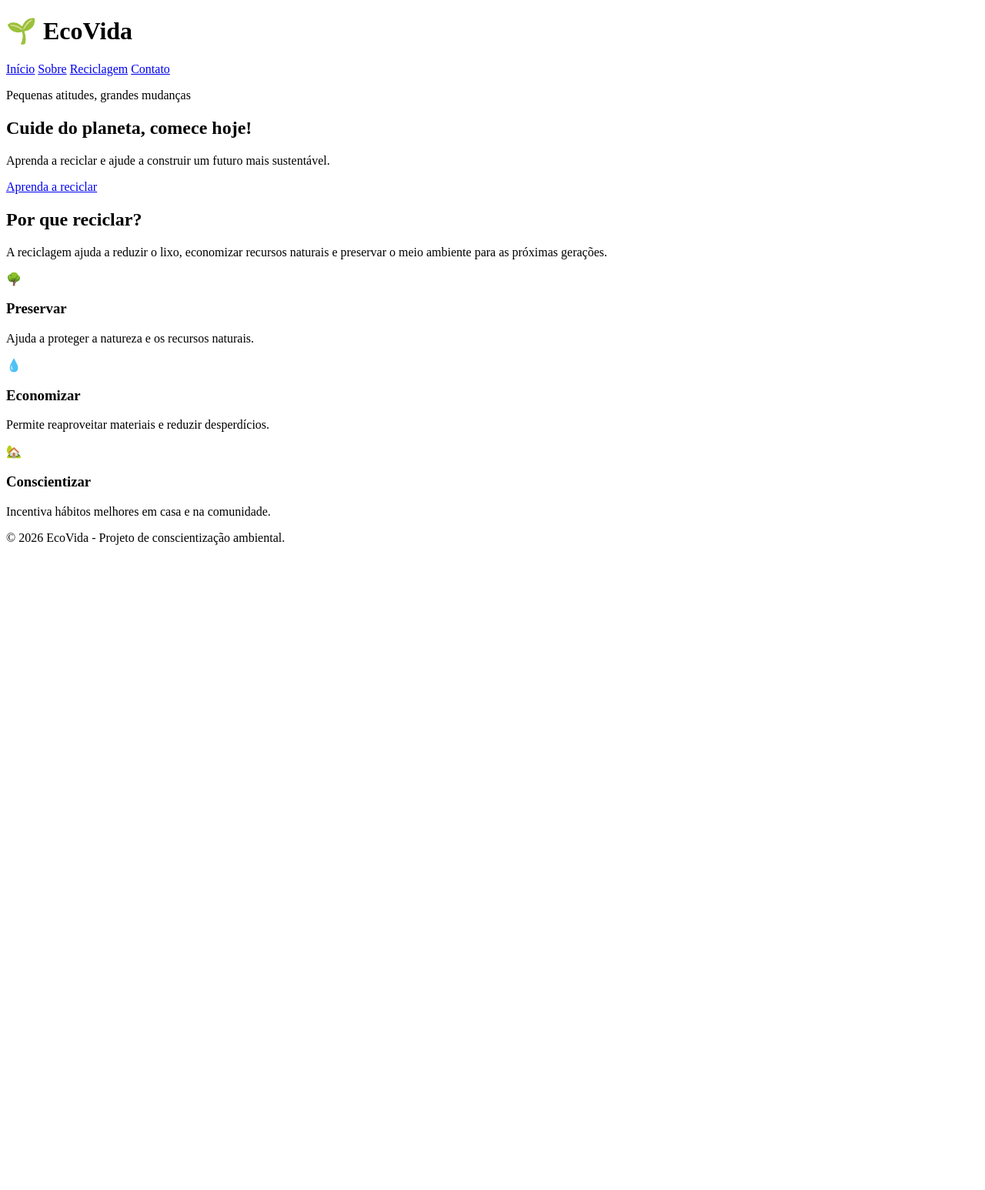
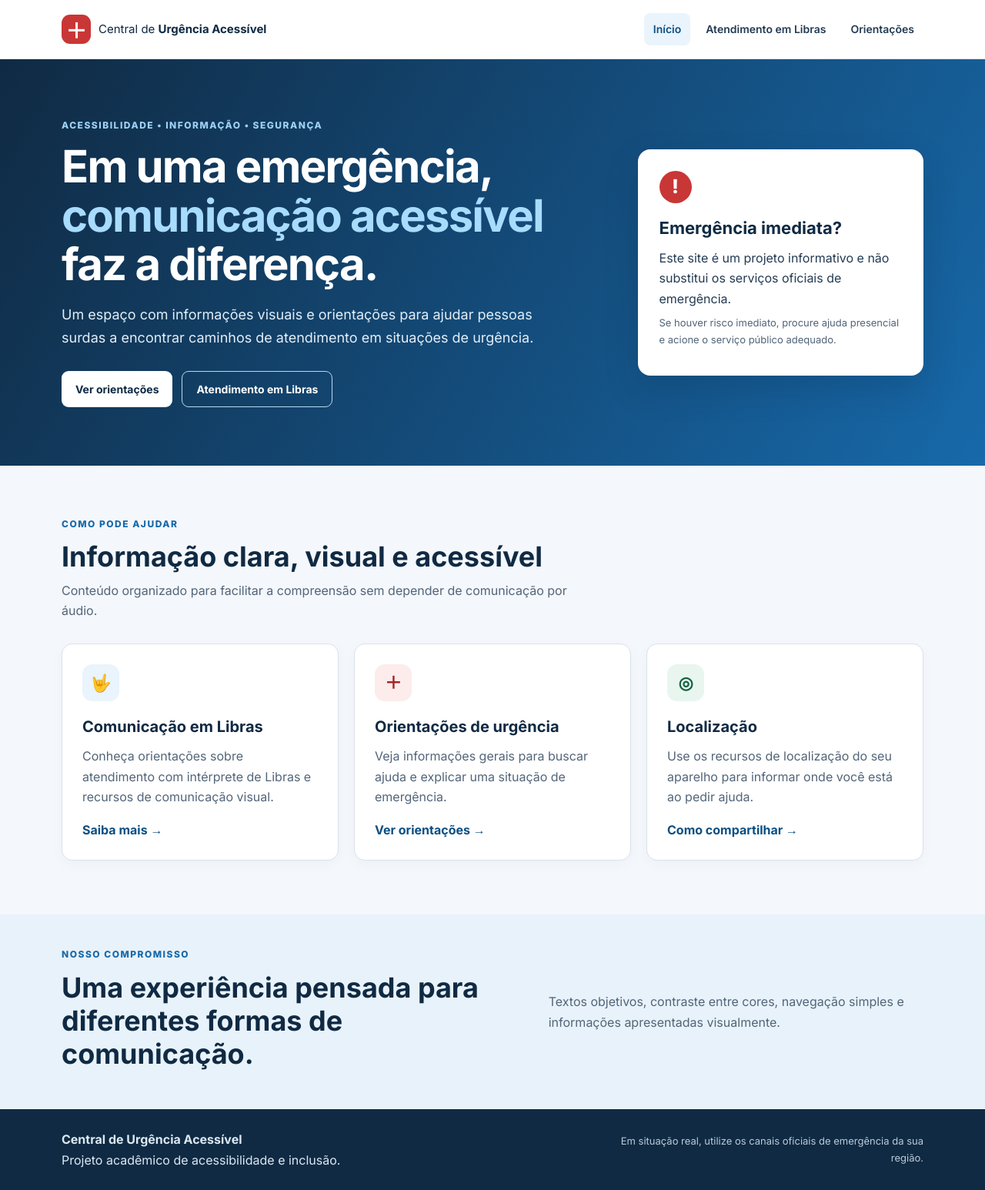
Before and after one commit to dalmolin34/central-de-urgencia-acessivel, a plain HTML site: page index.html in a window 1280 px wide. Shown: the whole page at 77% size. Before the commit the page ends 800 px from the top, so only its background shows below. Drawn offline with Linux system fonts and the light colour scheme; files that its build step writes are made by us from their sources.

Commit message:
Atualização do projeto - Sprint 2
Adicionadas páginas de Libras e orientações de emergência, melhorias de acessibilidade e atualização do README.

```diff
--- a/index.html
+++ b/index.html
@@ -3,43 +3,91 @@
 <head>
   <meta charset="UTF-8">
   <meta name="viewport" content="width=device-width, initial-scale=1.0">
-  <title>EcoVida | Início</title>
+  <meta name="description" content="Central de Urgência Acessível: informações visuais para facilitar o acesso de pessoas surdas aos serviços de emergência.">
+  <title>Central de Urgência Acessível</title>
   <link rel="stylesheet" href="css/style.css">
 </head>
 <body>
-  <header class="topo">
-    <div class="container cabecalho">
-      <h1>🌱 EcoVida</h1>
-      <nav aria-label="Menu principal">
-        <a href="index.html" aria-current="page">Início</a>
-        <a href="sobre.html">Sobre</a>
-        <a href="reciclagem.html">Reciclagem</a>
-        <a href="contato.html">Contato</a>
+  <a class="skip-link" href="#conteudo">Pular para o conteúdo</a>
+  <header class="site-header">
+    <div class="container header-inner">
+      <a class="brand" href="index.html" aria-label="Central de Urgência Acessível - página inicial">
+        <span class="brand-mark" aria-hidden="true">＋</span>
+        <span>Central de <strong>Urgência Acessível</strong></span>
+      </a>
+      <nav aria-label="Navegação principal">
+        <a class="active" href="index.html">Início</a>
+        <a href="libras.html">Atendimento em Libras</a>
+        <a href="orientacoes.html">Orientações</a>
       </nav>
     </div>
   </header>
 
-  <main>
-    <section class="banner">
-      <div class="container">
-        <p class="destaque-menor">Pequenas atitudes, grandes mudanças</p>
-        <h2>Cuide do planeta, comece hoje!</h2>
-        <p>Aprenda a reciclar e ajude a construir um futuro mais sustentável.</p>
-        <a class="botao" href="reciclagem.html">Aprenda a reciclar</a>
+  <main id="conteudo">
+    <section class="hero">
+      <div class="container hero-grid">
+        <div>
+          <p class="eyebrow">ACESSIBILIDADE • INFORMAÇÃO • SEGURANÇA</p>
+          <h1>Em uma emergência, <span>comunicação acessível</span> faz a diferença.</h1>
+          <p class="hero-text">Um espaço com informações visuais e orientações para ajudar pessoas surdas a encontrar caminhos de atendimento em situações de urgência.</p>
+          <div class="hero-actions">
+            <a class="button button-light" href="orientacoes.html">Ver orientações</a>
+            <a class="button button-outline" href="libras.html">Atendimento em Libras</a>
+          </div>
+        </div>
+        <aside class="notice-card" aria-label="Aviso importante">
+          <span class="notice-icon" aria-hidden="true">!</span>
+          <h2>Emergência imediata?</h2>
+          <p>Este site é um projeto informativo e não substitui os serviços oficiais de emergência.</p>
+          <p class="small">Se houver risco imediato, procure ajuda presencial e acione o serviço público adequado.</p>
+        </aside>
       </div>
     </section>
 
-    <section class="container secao">
-      <h2>Por que reciclar?</h2>
-      <p class="introducao">A reciclagem ajuda a reduzir o lixo, economizar recursos naturais e preservar o meio ambiente para as próximas gerações.</p>
-      <div class="grade">
-        <article class="cartao"><span class="icone">🌳</span><h3>Preservar</h3><p>Ajuda a proteger a natureza e os recursos naturais.</p></article>
-        <article class="cartao"><span class="icone">💧</span><h3>Economizar</h3><p>Permite reaproveitar materiais e reduzir desperdícios.</p></article>
-        <article class="cartao"><span class="icone">🏡</span><h3>Conscientizar</h3><p>Incentiva hábitos melhores em casa e na comunidade.</p></article>
+    <section class="container section">
+      <div class="section-heading">
+        <p class="eyebrow">COMO PODE AJUDAR</p>
+        <h2>Informação clara, visual e acessível</h2>
+        <p>Conteúdo organizado para facilitar a compreensão sem depender de comunicação por áudio.</p>
+      </div>
+      <div class="cards">
+        <article class="info-card">
+          <div class="card-icon blue" aria-hidden="true">🤟</div>
+          <h3>Comunicação em Libras</h3>
+          <p>Conheça orientações sobre atendimento com intérprete de Libras e recursos de comunicação visual.</p>
+          <a class="text-link" href="libras.html">Saiba mais →</a>
+        </article>
+        <article class="info-card">
+          <div class="card-icon red" aria-hidden="true">＋</div>
+          <h3>Orientações de urgência</h3>
+          <p>Veja informações gerais para buscar ajuda e explicar uma situação de emergência.</p>
+          <a class="text-link" href="orientacoes.html">Ver orientações →</a>
+        </article>
+        <article class="info-card">
+          <div class="card-icon green" aria-hidden="true">◎</div>
+          <h3>Localização</h3>
+          <p>Use os recursos de localização do seu aparelho para informar onde você está ao pedir ajuda.</p>
+          <a class="text-link" href="orientacoes.html#localizacao">Como compartilhar →</a>
+        </article>
+      </div>
+    </section>
+
+    <section class="access-strip">
+      <div class="container access-inner">
+        <div>
+          <p class="eyebrow">NOSSO COMPROMISSO</p>
+          <h2>Uma experiência pensada para diferentes formas de comunicação.</h2>
+        </div>
+        <p>Textos objetivos, contraste entre cores, navegação simples e informações apresentadas visualmente.</p>
       </div>
     </section>
   </main>
 
-  <footer><p>© 2026 EcoVida - Projeto de conscientização ambiental.</p></footer>
+  <footer class="site-footer">
+    <div class="container footer-inner">
+      <p><strong>Central de Urgência Acessível</strong><br>Projeto acadêmico de acessibilidade e inclusão.</p>
+      <p class="footer-note">Em situação real, utilize os canais oficiais de emergência da sua região.</p>
+    </div>
+  </footer>
 </body>
 </html>
--- /dev/null
+++ b/settings.json
@@ -0,0 +1,3 @@
+{
+    "livePreview.defaultPreviewPath": "/libras.html"
+}
--- /dev/null
+++ b/style.css
@@ -0,0 +1,127 @@
+@import url('https://fonts.googleapis.com/css2?family=Inter:wght@400;500;600;700;800&display=swap');
+
+:root {
+  --navy: #102a43;
+  --blue: #1769aa;
+  --blue-dark: #0b4f83;
+  --blue-light: #eaf4fc;
+  --red: #c93636;
+  --green: #18794e;
+  --ink: #243b53;
+  --muted: #526579;
+  --surface: #ffffff;
+  --background: #f4f7fb;
+  --border: #d8e2ec;
+  --focus: #ffbf47;
+}
+
+* { box-sizing: border-box; }
+html { scroll-behavior: smooth; }
+body {
+  margin: 0;
+  color: var(--ink);
+  background: var(--background);
+  font-family: Inter, Arial, sans-serif;
+  line-height: 1.65;
+}
+a { color: var(--blue-dark); }
+a:focus-visible, button:focus-visible {
+  outline: 3px solid var(--focus);
+  outline-offset: 3px;
+}
+.container { width: min(1120px, calc(100% - 40px)); margin: 0 auto; }
+.skip-link {
+  position: absolute; left: -9999px; top: 8px; z-index: 10;
+  background: #fff; color: var(--navy); padding: 10px 14px; border-radius: 8px;
+}
+.skip-link:focus { left: 12px; }
+.site-header { background: var(--surface); border-bottom: 1px solid var(--border); }
+.header-inner {
+  min-height: 76px; display: flex; align-items: center;
+  justify-content: space-between; gap: 24px;
+}
+.brand { display: flex; align-items: center; gap: 10px; text-decoration: none; color: var(--navy); font-size: 15px; }
+.brand-mark {
+  display: grid; place-items: center; width: 38px; height: 38px;
+  border-radius: 11px; color: white; background: var(--red); font-size: 27px; font-weight: 800;
+}
+nav { display: flex; flex-wrap: wrap; gap: 8px; }
+nav a { text-decoration: none; color: var(--ink); padding: 9px 12px; border-radius: 8px; font-size: 14px; font-weight: 600; }
+nav a:hover, nav a.active { color: var(--blue-dark); background: var(--blue-light); }
+.hero { color: white; background: linear-gradient(120deg, #102a43, #1769aa); padding: 76px 0; }
+.hero-grid { display: grid; grid-template-columns: 1.5fr .8fr; align-items: center; gap: 52px; }
+.eyebrow { margin: 0 0 12px; color: #9ed2f5; font-size: 12px; font-weight: 800; letter-spacing: 1.5px; }
+h1, h2, h3, p { margin-top: 0; }
+h1 { max-width: 760px; margin-bottom: 18px; font-size: clamp(36px, 5vw, 58px); line-height: 1.1; letter-spacing: -1.8px; }
+h1 span { color: #a8dcff; }
+.hero-text { max-width: 650px; color: #e3eff8; font-size: 18px; }
+.hero-actions { display: flex; flex-wrap: wrap; gap: 12px; margin-top: 28px; }
+.button {
+  display: inline-flex; align-items: center; justify-content: center;
+  min-height: 46px; padding: 11px 18px; border-radius: 9px;
+  text-decoration: none; font-weight: 700; font-size: 14px;
+}
+.button-light { color: var(--navy); background: white; }
+.button-outline { color: white; border: 1px solid #b9d9ef; }
+.button-primary { color: white; background: var(--blue); }
+.button:hover { filter: brightness(.96); transform: translateY(-1px); }
+.notice-card { padding: 28px; border-radius: 16px; color: var(--ink); background: white; box-shadow: 0 18px 45px #071d332b; }
+.notice-card h2 { margin: 14px 0 8px; color: var(--navy); font-size: 22px; }
+.notice-card p { margin-bottom: 8px; }
+.notice-icon { display: grid; place-items: center; width: 42px; height: 42px; border-radius: 50%; color: white; background: var(--red); font-size: 25px; font-weight: 800; }
+.small { color: var(--muted); font-size: 13px; }
+.section { padding-top: 66px; padding-bottom: 70px; }
+.section-heading { max-width: 700px; margin-bottom: 30px; }
+.section-heading .eyebrow, .page-hero .eyebrow { color: var(--blue); }
+.section-heading h2, .access-inner h2 { margin-bottom: 8px; color: var(--navy); font-size: clamp(27px, 3vw, 36px); line-height: 1.2; }
+.section-heading p { color: var(--muted); }
+.cards { display: grid; grid-template-columns: repeat(3, 1fr); gap: 20px; }
+.info-card, .content-panel {
+  padding: 26px; border: 1px solid var(--border); border-radius: 14px;
+  background: var(--surface); box-shadow: 0 5px 18px #102a4308;
+}
+.info-card h3, .info-card h2 { margin: 17px 0 8px; color: var(--navy); font-size: 20px; }
+.info-card p { color: var(--muted); }
+.card-icon { display: grid; place-items: center; width: 48px; height: 48px; border-radius: 13px; font-size: 22px; font-weight: 800; }
+.card-icon.blue { color: var(--blue-dark); background: var(--blue-light); }
+.card-icon.red { color: #a52323; background: #fdecec; }
+.card-icon.green { color: #146342; background: #e8f6ef; }
+.text-link { text-decoration: none; font-weight: 700; }
+.access-strip { padding: 42px 0; background: #e8f2fa; }
+.access-inner { display: grid; grid-template-columns: 1.2fr 1fr; gap: 48px; align-items: center; }
+.access-inner .eyebrow { color: var(--blue); }
+.access-inner p:last-child { margin: 0; color: var(--muted); }
+.site-footer { padding: 26px 0; color: #dbe8f2; background: var(--navy); }
+.footer-inner { display: flex; justify-content: space-between; gap: 24px; align-items: center; }
+.footer-inner p { margin: 0; }
+.footer-note { max-width: 430px; color: #b9cbd9; font-size: 13px; text-align: right; }
+.page-hero { padding: 58px 0; background: #e8f2fa; }
+.page-hero h1 { color: var(--navy); font-size: clamp(34px, 4vw, 48px); }
+.page-hero h1 span { color: var(--blue); }
+.page-hero p:last-child { max-width: 700px; margin-bottom: 0; color: var(--muted); font-size: 17px; }
+.narrow { max-width: 900px; }
+.content-panel h2, .callout h2 { color: var(--navy); font-size: 23px; }
+.steps { padding-left: 24px; }
+.steps li { padding: 0 0 15px 8px; }
+.steps li::marker { color: var(--blue); font-weight: 800; }
+.steps p { margin: 5px 0 0; color: var(--muted); }
+.callout { margin: 22px 0; padding: 23px 26px; border-left: 5px solid var(--blue); border-radius: 10px; background: var(--blue-light); }
+.callout p { margin-bottom: 0; }
+.callout.warning { border-left-color: var(--red); background: #fff1f1; }
+.guidance-cards { margin-bottom: 24px; }
+.location-panel ul { padding-left: 22px; }
+.location-panel li { padding: 4px 0; }
+@media (max-width: 760px) {
+  .header-inner { padding: 14px 0; align-items: flex-start; flex-direction: column; }
+  nav { width: 100%; }
+  nav a { padding: 8px 9px; }
+  .hero { padding: 52px 0; }
+  .hero-grid, .cards, .access-inner { grid-template-columns: 1fr; gap: 22px; }
+  .section { padding: 48px 0; }
+  .footer-inner { align-items: flex-start; flex-direction: column; }
+  .footer-note { text-align: left; }
+}
+@media (prefers-reduced-motion: reduce) {
+  html { scroll-behavior: auto; }
+  *, *::before, *::after { transition-duration: .01ms !important; animation-duration: .01ms !important; }
+}
```
Also changed, not shown: libras.html (added, +36 -0 lines), libras1.html (added, +144 -0 lines), orientacoes.html (added, +37 -0 lines), 1 other file.
